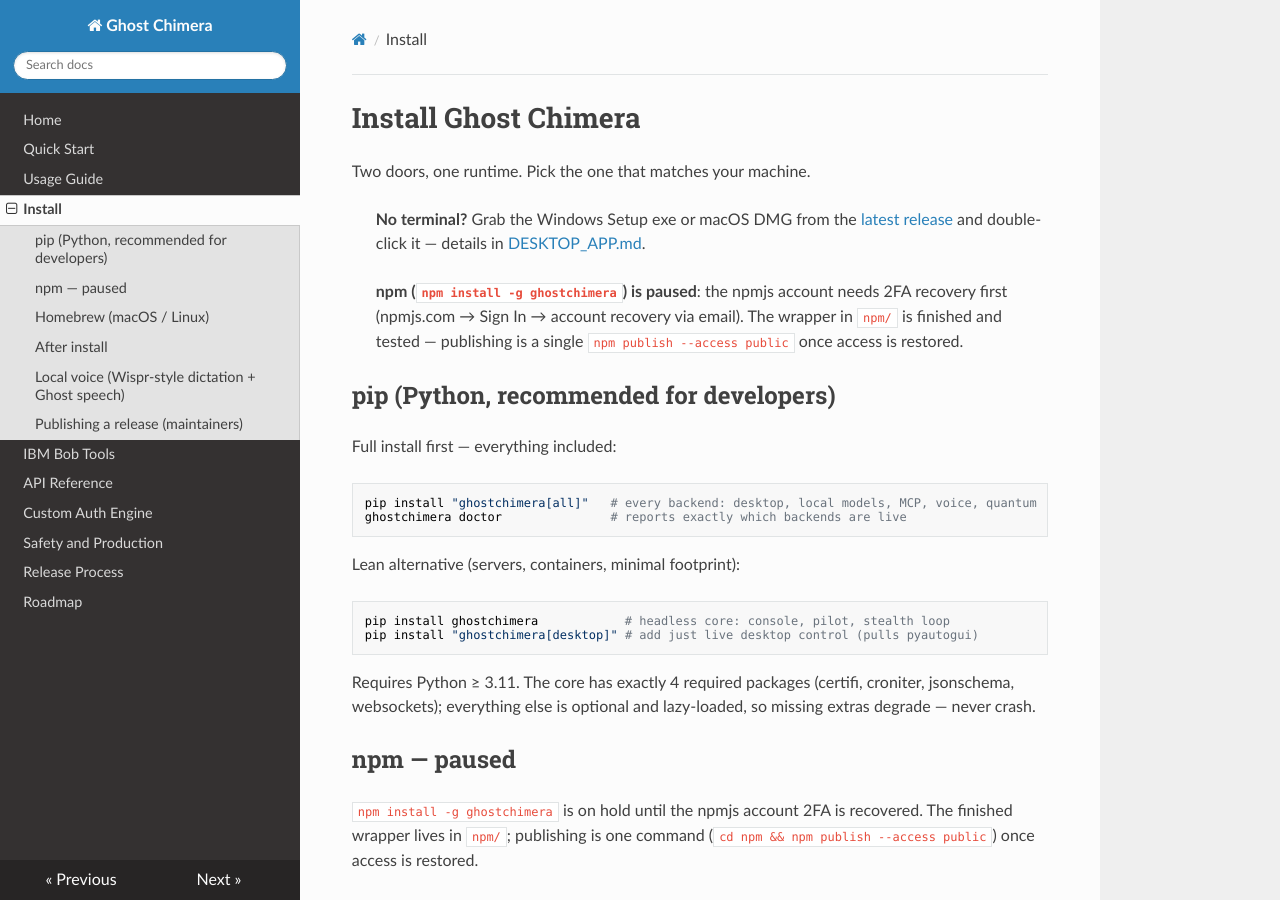
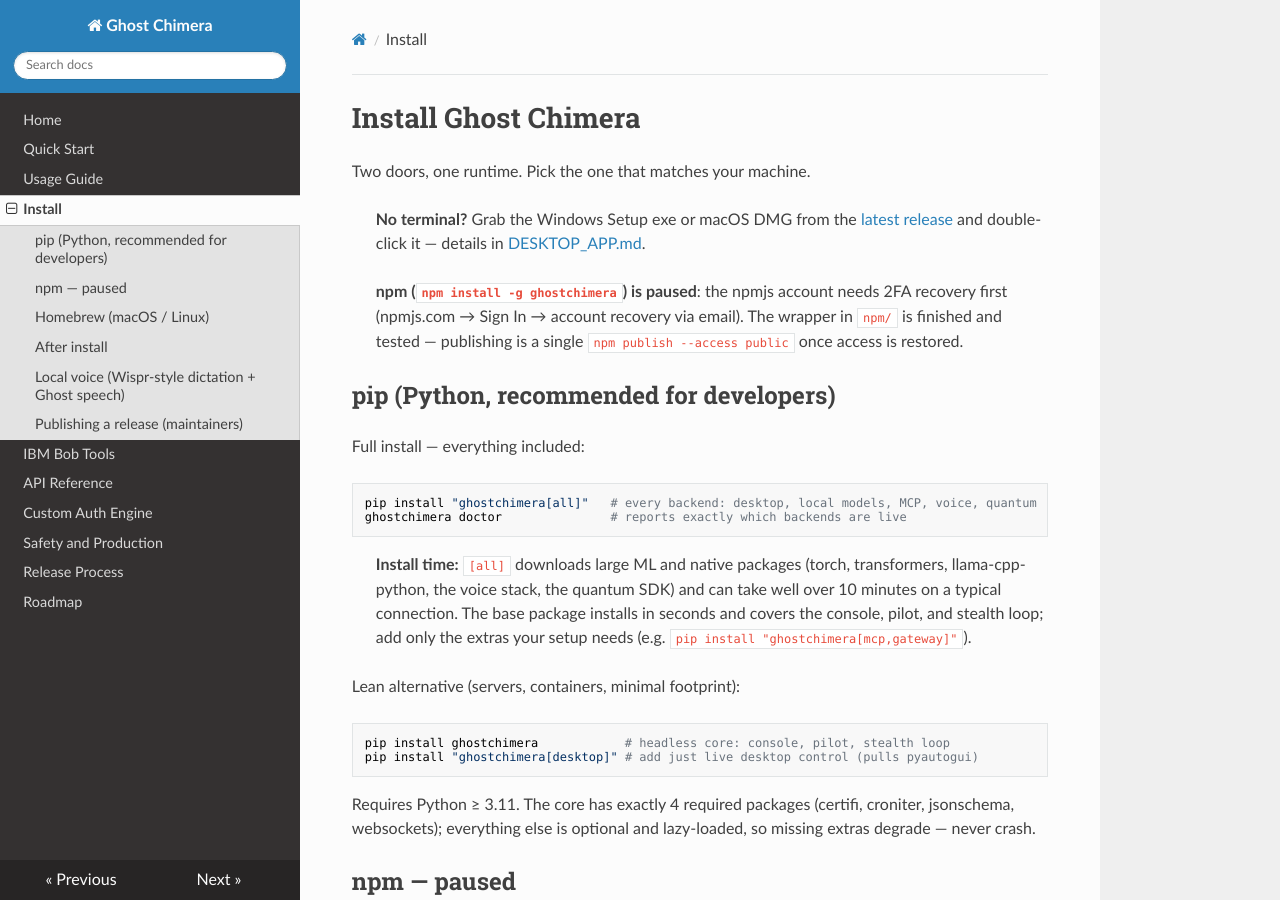
Before and after one commit to fernandogarzaaa/GHOST-Chimera, an MkDocs documentation site: the page built from docs/INSTALL.md, in a window 1280 px wide and 900 px high. Built offline with MkDocs 1.6.1, drawn with Linux system fonts in a browser that asks for light colours; nearby versions of some CDN libraries.

Commit message:
docs: warn about [all] extras install time and recommend a leaner start path

````diff
--- a/docs/INSTALL.md
+++ b/docs/INSTALL.md
@@ -13,12 +13,17 @@
 
 ## pip (Python, recommended for developers)
 
-Full install first — everything included:
+Full install — everything included:
 
 ```bash
 pip install "ghostchimera[all]"   # every backend: desktop, local models, MCP, voice, quantum
 ghostchimera doctor               # reports exactly which backends are live
 ```
+
+> **Install time:** `[all]` downloads large ML and native packages (torch, transformers,
+> llama-cpp-python, the voice stack, the quantum SDK) and can take well over 10 minutes on a
+> typical connection. The base package installs in seconds and covers the console, pilot, and
+> stealth loop; add only the extras your setup needs (e.g. `pip install "ghostchimera[mcp,gateway]"`).
 
 Lean alternative (servers, containers, minimal footprint):
 
````
Also changed, not shown: README.md (+7 -1 lines).
